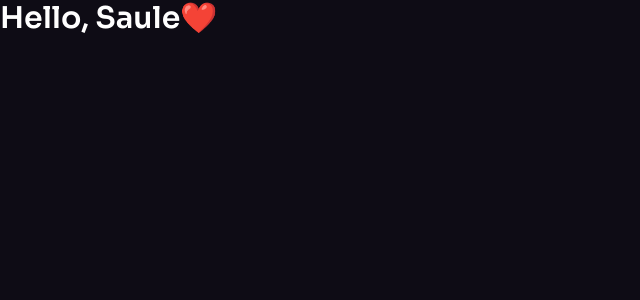
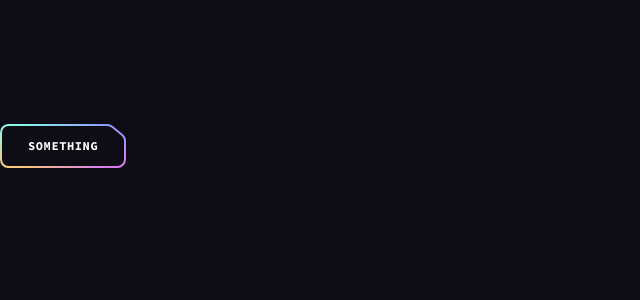
Before and after one commit to VovkEugene/landing-page-3, a React (Vite) app: page / in a window 1280 px wide. Shown: the top 300 px of the page, without its empty margins (0-640 px from the left). Built offline with nearby package versions, Linux system fonts and the light colour scheme.

Commit message:
add Button component

```diff
--- a/src/App.jsx
+++ b/src/App.jsx
@@ -1,7 +1,13 @@
+import ButtonGradient from "./assets/svg/ButtonGradient";
+import Button from "./components/Button";
+
 const App = () => {
   return (
     <>
-      <h1 className="text-3xl font-bold">Hello, Saule&#10084;</h1>
+      <div className="pt-[4.75rem] lg:pt-[5.25rem] overflow-hidden">
+        <Button className="mt-10">Something</Button>
+      </div>
+      <ButtonGradient />
     </>
   );
 };
--- /dev/null
+++ b/src/components/Button.jsx
@@ -0,0 +1,28 @@
+import ButtonSvg from "../assets/svg/ButtonSvg";
+
+const Button = ({ className, href, onClick, children, px, color: white }) => {
+  const classes = `button relative h-11 ${px || "px-7"} ${
+    white ? "text-n-8" : "text-n-1"
+  } ${
+    className || ""
+  } infline-flex justify-center item-center transition-colors hover:text-color-1`;
+  const spanClasses = "relative z-10";
+
+  const renderButton = () => (
+    <button className={classes}>
+      <span className={spanClasses}>{children}</span>
+      {ButtonSvg(white)}
+    </button>
+  );
+
+  const renderLink = () => (
+    <a href={href} className={classes}>
+      <span className={spanClasses}>{children}</span>
+      {ButtonSvg(white)}
+    </a>
+  );
+
+  return href ? renderLink() : renderButton();
+};
+
+export default Button;
```
